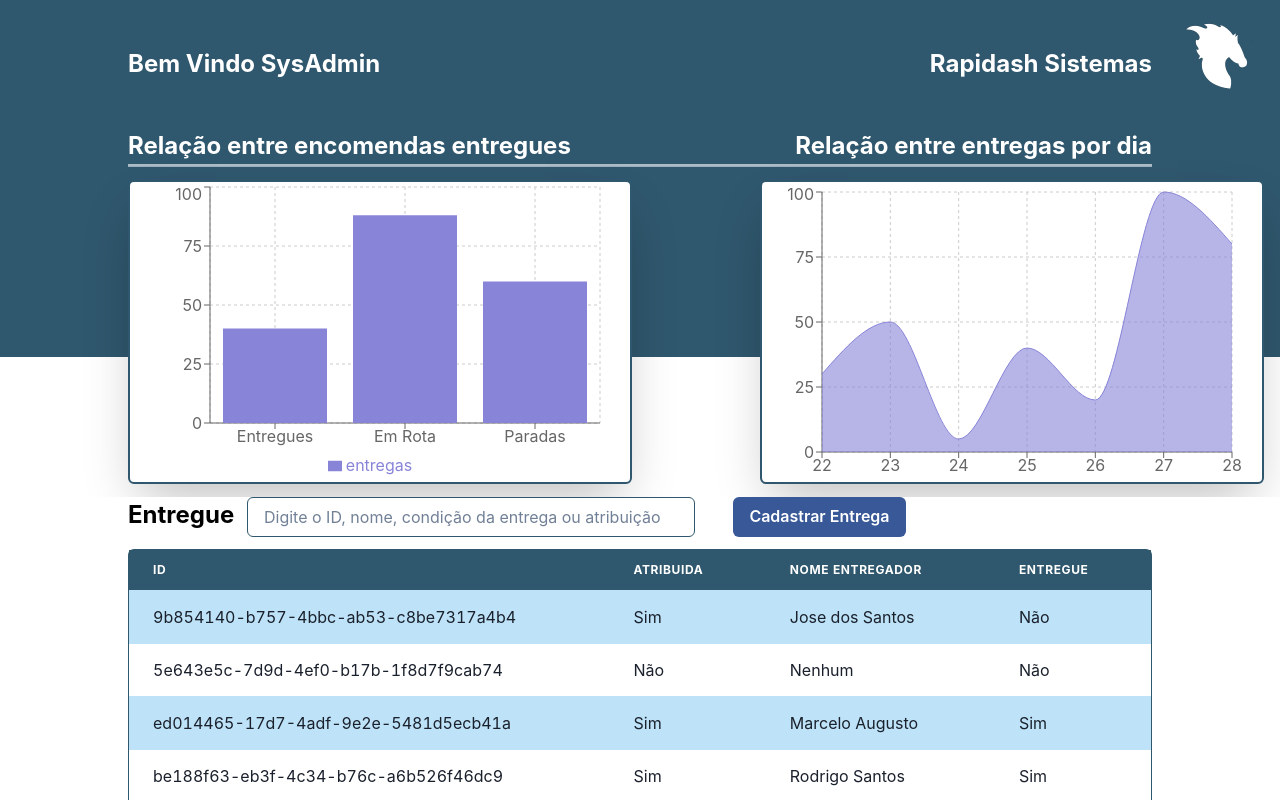
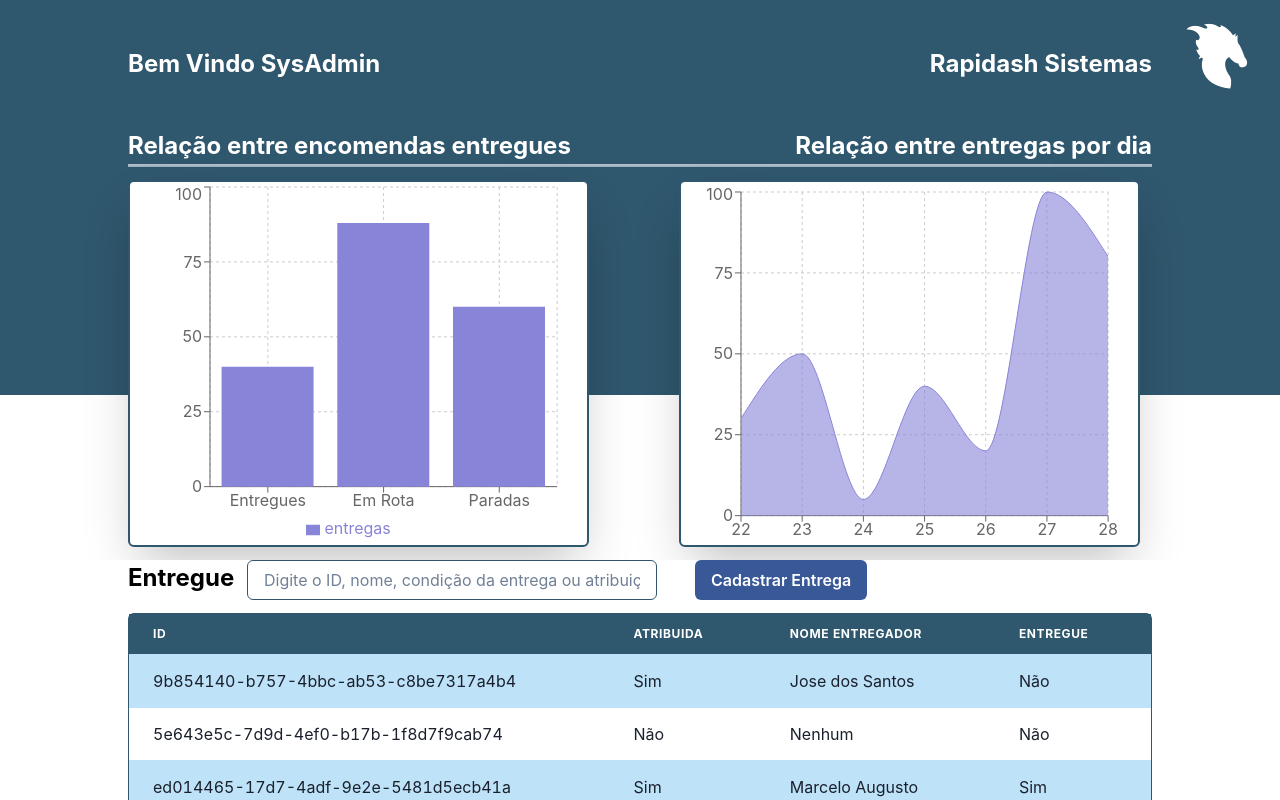
Before and after one commit to AndreOliveira-png/rapidash-dashboard, a React (Create React App) app: page / in a window 1280 px wide. Shown: the top 800 px of the page. Built offline with nearby package versions, Linux system fonts and the light colour scheme.

Commit message:
Add files via upload

```diff
--- a/src/components/Body.js
+++ b/src/components/Body.js
@@ -16,17 +16,19 @@ function Body() {
 
             <Flex
                 direction='row'
-                align='flex-end'
+                align='flex-start'
                 bgGradient='linear(to-b, #2F576D 60%,white 0%)'
                 pt='1%'
             >
+
                 <Box boxShadow='2xl' ml='10%' bg='white' borderRadius="md" borderColor='#2F576D' borderWidth='2px'>
                     {renderBarChart}
                 </Box>
-                <Spacer />
-                <Box mr='10%' boxShadow='2xl' ml='10%' bg='white' borderRadius="md" borderColor='#2F576D' borderWidth='2px'>
+
+                <Box boxShadow='2xl' ml='7%' bg='white' borderRadius="md" borderColor='#2F576D' borderWidth='2px'>
                     {renderAreaChart}
                 </Box>
+
             </Flex>
             <Flex
             pb='5%'
@@ -35,7 +37,7 @@ function Body() {
             bgGradient='linear(to-b,white 80%, #2F576D 20%)'>
                 <Flex direction='row'>
                     <Text ml='10%' as='b' color='black' fontSize='2xl'>Entregue </Text>
-                    <Input borderWidth='1' borderColor='#2F576D' ml='1%' w='35%' placeholder='Digite o ID, nome, condição da entrega ou atribuição' />
+                    <Input borderWidth='1' borderColor='#2F576D' ml='1%' w='32%' placeholder='Digite o ID, nome, condição da entrega ou atribuição' />
                     <ModalCadastro />
                 </Flex>
                 <Box pb='5px' borderRadius="md" borderWidth='1px' borderColor='#2F576D' mt='1%' ml='10%' w='80%' bg='white'>
--- a/src/components/RenderLineChart.js
+++ b/src/components/RenderLineChart.js
@@ -1,4 +1,14 @@
 import { BarChart, AreaChart, Area, Bar, XAxis, YAxis, CartesianGrid, Tooltip, Legend } from 'recharts';
+
+
+
+function getWindowSize() {
+    const { innerWidth, innerHeight } = window;
+    return { innerWidth, innerHeight };
+}
+
+const windowSize = getWindowSize();
+
 const dataBar = [
     {
         name: 'Entregues',
@@ -65,8 +75,8 @@ const dataArea = [
 ];
 export const renderBarChart = (
     <BarChart
-        width={500}
-        height={300}
+        width={windowSize.innerWidth/2.8}
+        height={windowSize.innerHeight/2.2}
         data={dataBar}
         margin={{
             top: 5,
@@ -85,8 +95,8 @@ export const renderBarChart = (
 );
 export const renderAreaChart = (
     <AreaChart
-        width={500}
-        height={300}
+        width={windowSize.innerWidth/2.8}
+        height={windowSize.innerHeight/2.2}
         data={dataArea}
         margin={{
             top: 10,
```
